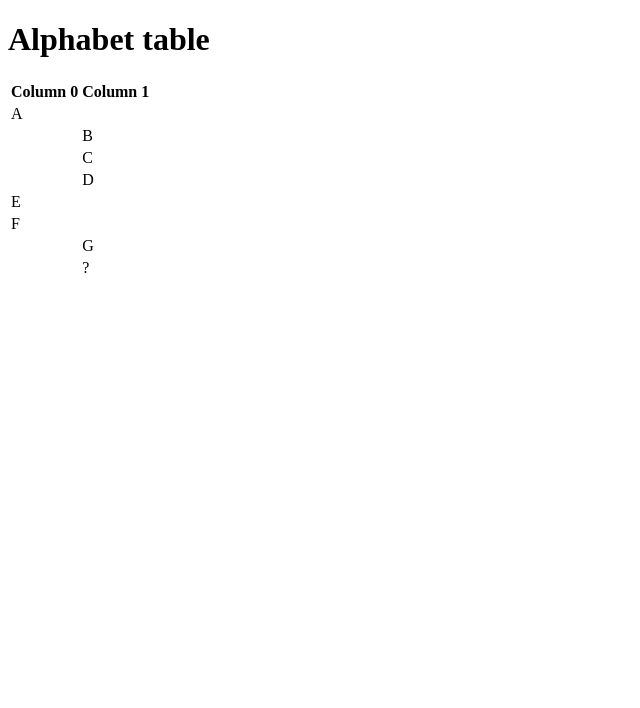
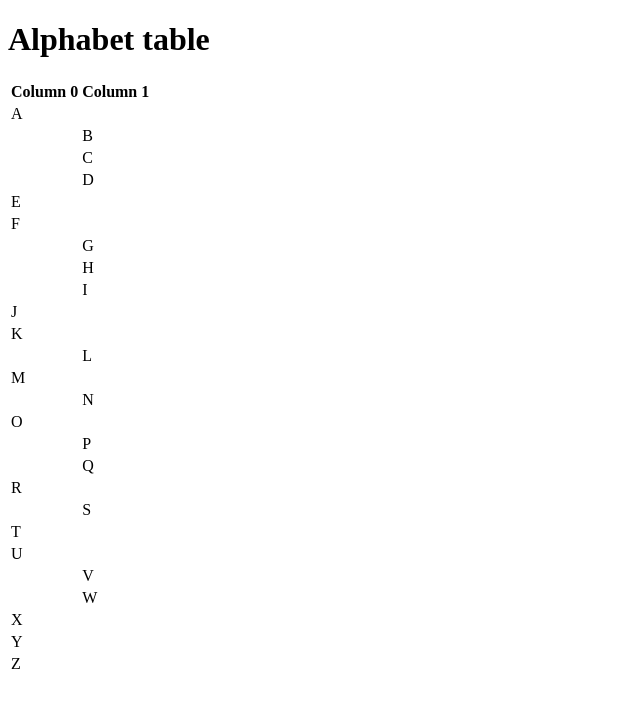
Before and after one commit to comp426-2022-spring/a00-AprilXin, a website: page index.html in a window 1280 px wide. Shown: the whole page, without its empty margins (0-640 px from the left). Drawn offline with Linux system fonts and the light colour scheme.

Commit message:
change index.html

```diff
--- a/index.html
+++ b/index.html
@@ -37,7 +37,61 @@
                         <td></td><td>G</td>
                     </tr>
                     <tr>
-                        <td></td><td>?</td>
+                        <td></td><td>H</td>
+                    </tr>
+                    <tr>
+                        <td></td><td>I</td>
+                    </tr>
+                    <tr>
+                        <td>J</td><td></td>
+                    </tr>
+                    <tr>
+                        <td>K</td><td></td>
+                    </tr>
+                    <tr>
+                        <td></td><td>L</td>
+                    </tr>
+                    <tr>
+                        <td>M</td><td></td>
+                    </tr>
+                    <tr>
+                        <td></td><td>N</td>
+                    </tr>
+                    <tr>
+                        <td>O</td><td></td>
+                    </tr>
+                    <tr>
+                        <td></td><td>P</td>
+                    </tr>
+                    <tr>
+                        <td></td><td>Q</td>
+                    </tr>
+                    <tr>
+                        <td>R</td><td></td>
+                    </tr>
+                    <tr>
+                        <td></td><td>S</td>
+                    </tr>
+                    <tr>
+                        <td>T</td><td></td>
+                    </tr>
+                    <tr>
+                        <td>U</td><td></td>
+                    </tr>
+                    <tr>
+                        <td></td><td>V</td>
+                    </tr>
+                    <tr>
+                        <td></td><td>W</td>
+                    </tr>
+                    <tr>
+                        <td>X</td><td></td>
+                    </tr>
+                    <tr>
+                        <td>Y</td><td></td>
+                    </tr>
+                    <tr>
+                        <td>Z</td><td></td>
                     </tr>
                 </tbody>
             </table>
```
